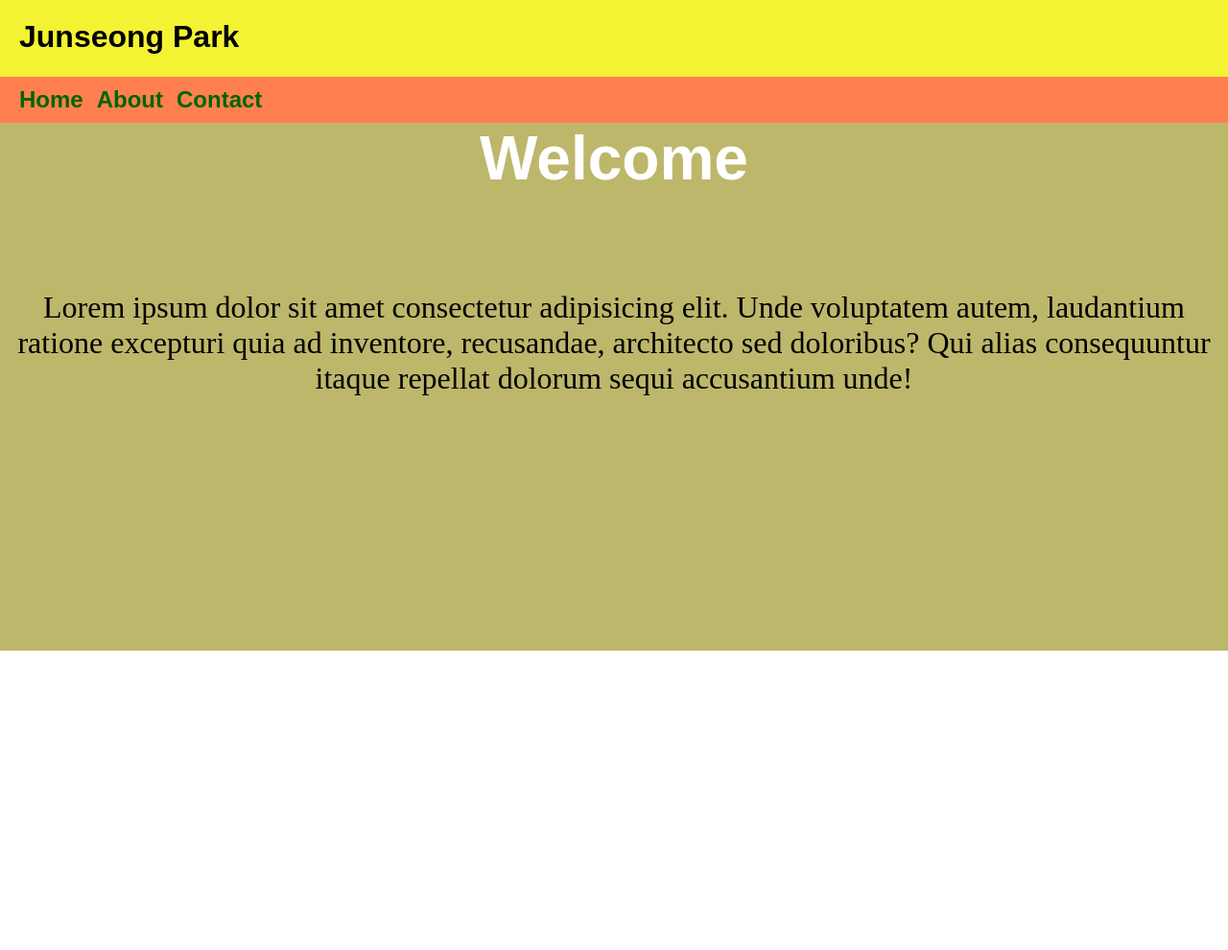
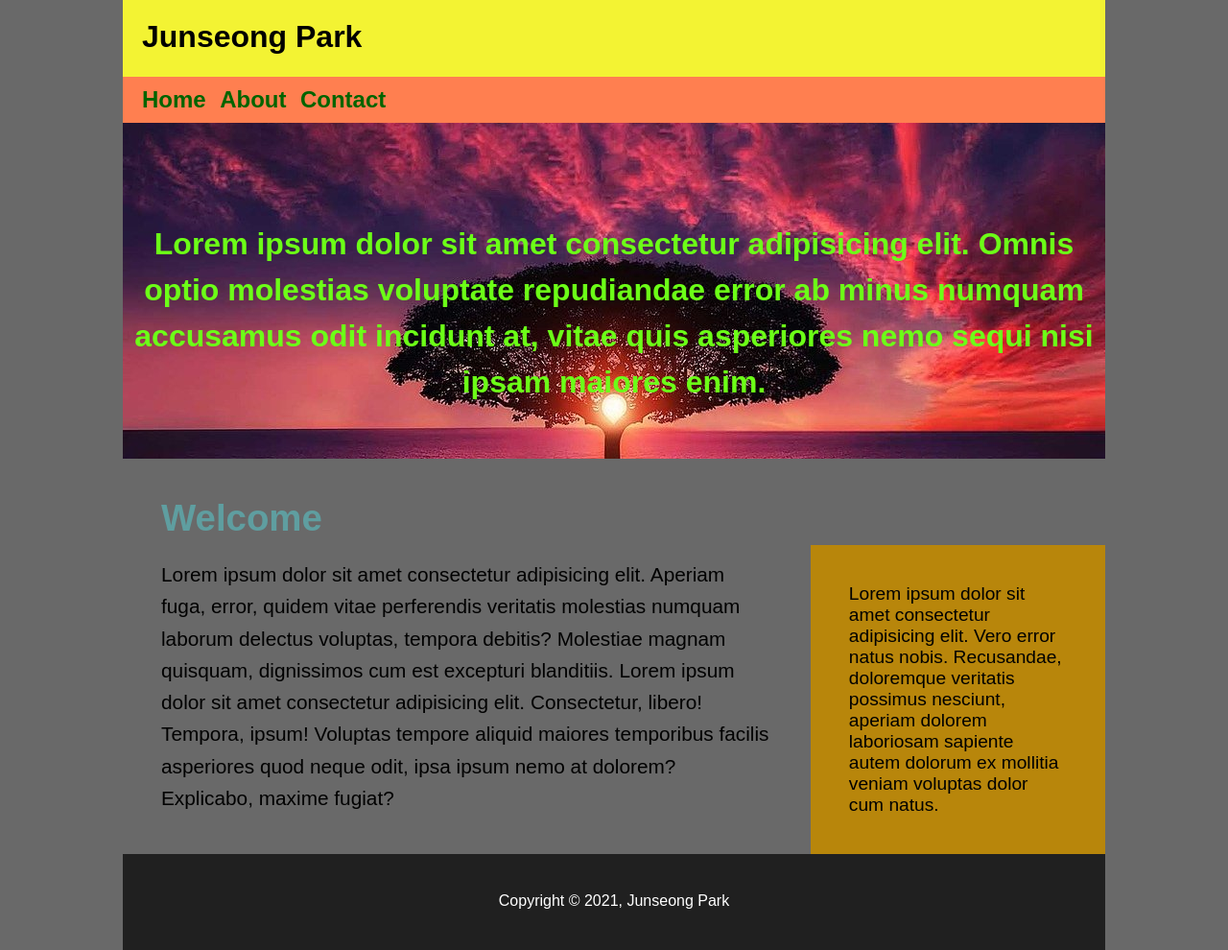
Before and after one commit to Junseongparkme/FE, a plain HTML site: page 2/index.html in a window 1280 px wide. Shown: the whole page at 96% size. Before the commit the page ends 800 px from the top, so only its background shows below. Drawn offline with Linux system fonts and the light colour scheme.

Commit message:
Finish 2

```diff
--- a/2/index.html
+++ b/2/index.html
@@ -1,5 +1,6 @@
 <!DOCTYPE html>
 <html lang="en">
+
 <head>
     <meta charset="UTF-8">
     <meta http-equiv="X-UA-Compatible" content="IE=edge">
@@ -7,6 +8,7 @@
     <link rel="stylesheet" href="style/style.css">
     <title>B--</title>
 </head>
+
 <body>
     <div class="container">
         <header>
@@ -20,11 +22,31 @@
             </ul>
         </nav>
         <section id="welcome-section">
-            <h1>Welcome</h1>
-            <p>
-                Lorem ipsum dolor sit amet consectetur adipisicing elit. Unde voluptatem autem, laudantium ratione excepturi quia ad inventore, recusandae, architecto sed doloribus? Qui alias consequuntur itaque repellat dolorum sequi accusantium unde!
-            </p>
+            <h1>
+                Lorem ipsum dolor sit amet consectetur adipisicing elit. Omnis optio molestias voluptate repudiandae
+                error ab minus numquam accusamus odit incidunt at, vitae quis asperiores nemo sequi nisi ipsam maiores
+                enim.
+            </h1>
         </section>
+        <section id="main">
+            <section id="content-section">
+                <h1>Welcome</h1>
+                <p>Lorem ipsum dolor sit amet consectetur adipisicing elit. Aperiam fuga, error, quidem vitae
+                    perferendis veritatis molestias numquam laborum delectus voluptas, tempora debitis? Molestiae magnam
+                    quisquam, dignissimos cum est excepturi blanditiis. Lorem ipsum dolor sit amet consectetur
+                    adipisicing elit. Consectetur, libero! Tempora, ipsum! Voluptas tempore aliquid maiores temporibus
+                    facilis asperiores quod neque odit, ipsa ipsum nemo at dolorem? Explicabo, maxime fugiat?</p>
+            </section>
+            <aside id="sidebar">
+                <p>Lorem ipsum dolor sit amet consectetur adipisicing elit. Vero error natus nobis. Recusandae,
+                    doloremque veritatis possimus nesciunt, aperiam dolorem laboriosam sapiente autem dolorum ex
+                    mollitia veniam voluptas dolor cum natus.</p>
+            </aside>
+        </section>
+        <footer>
+            <div>Copyright &copy; 2021, Junseong Park</div>
+        </footer>
     </div>
 </body>
+
 </html>
--- a/2/style/style.css
+++ b/2/style/style.css
@@ -1,13 +1,19 @@
 * {
     margin: 0;
     padding: 0;
+    font-family: Arial, Helvetica, sans-serif;
+}
+
+body {
+    width: 80%;
+    margin: auto;
+    background-color: dimgrey;
 }
 
 header {
     height: 80px;
     background-color: rgb(243, 243, 51);
     font-size: 2em;
-    font-family: Arial, Helvetica, sans-serif;
     font-weight: bold;
 }
 
@@ -28,7 +34,6 @@ nav li {
     display: inline;
     font-size: 1.5em;
     padding: 5px;
-    font-family: Arial, Helvetica, sans-serif;
 }
 
 nav li a {
@@ -38,18 +43,70 @@ nav li a {
 }
 
 #welcome-section {
-    height: 550px;
+    min-height: 350px;
+    overflow: hidden;
     background: darkkhaki;
     text-align: center;
+    background: url('../images/tree.jpg');
+    background-position: 50%;
 }
 
 #welcome-section h1 {
-    font-size: 4em;
-    color: white;
-    font-family: Arial, Helvetica, sans-serif;
+    padding-top: 10%;
+    font-size: 2em;
+    color: rgb(108, 255, 23);
+    line-height: 1.5em;
 }
 
-#welcome-section p {
-    padding-top: 100px;
-    font-size: 2em;
+#content-section {
+    width: 70%;
+    float: left;
+    padding: 40px;
+    box-sizing: border-box;
 }
+
+#content-section h1 {
+    margin-bottom: 20px;
+    font-size: 2.4em;
+    color: cadetblue;
+}
+
+#content-section p {
+    font-size: 1.3em;
+    line-height: 1.6em;
+}
+
+#sidebar {
+    float: right;
+    background-color: darkgoldenrod;
+    width: 30%;
+    box-sizing: border-box;
+    padding: 40px;
+    font-size: 1.2em;
+    margin-top: 90px;
+}
+
+footer {
+    background-color: rgb(32, 32, 32);
+    color: white;
+    height: 100px;
+    text-align: center;
+    clear: both;
+}
+
+footer div {
+    padding-top: 40px;
+}
+
+@media (max-width: 800px) {
+    #sidebar {
+        float: none;
+        width: 100%;
+        margin-bottom: 50px;
+        margin: 0 0 30px 0;
+    }
+    #content-section {
+        float:none;
+        width: 100%;
+    }
+}
```
Also changed, not shown: 2/images/tree.jpg (added).
